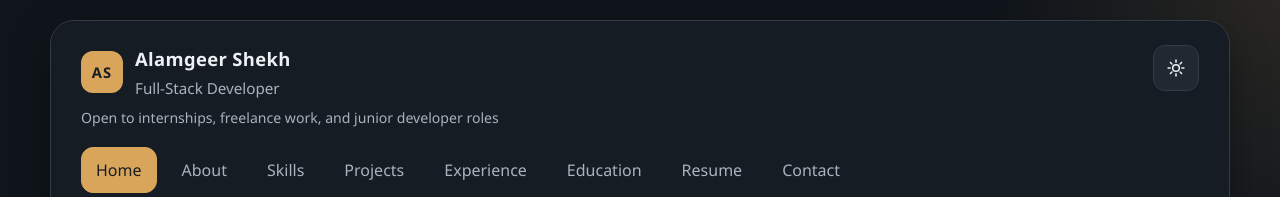
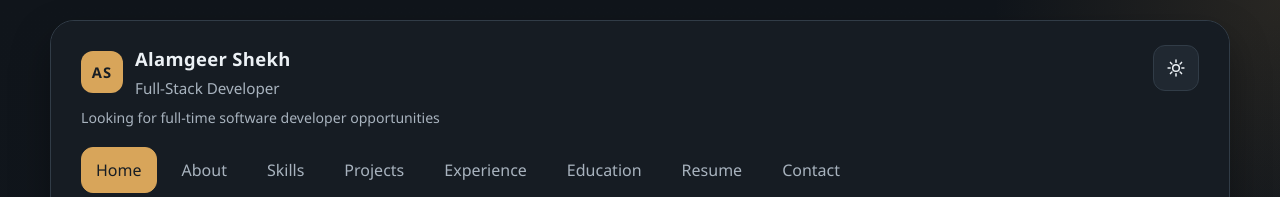
Before and after one commit to Alamgeer365/Portfolio, a React (Vite) app: page / in a window 1280 px wide. Shown: the top 197 px of the page. Built offline with nearby package versions, Linux system fonts and the light colour scheme.

Commit message:
update availability message

```diff
--- a/src/data/siteData.js
+++ b/src/data/siteData.js
@@ -13,7 +13,7 @@ export const profile = {
   resume: "/Alamgeer_Shekh_Resume.pdf",
   shortBio:
     "I am a full-stack developer who enjoys building useful products with React, MERN, and Django. I care about clean structure, responsive UI, and backend features that make the final project feel complete.",
-  availability: "Open to internships, freelance work, and junior developer roles",
+  availability: "Looking for full-time software developer opportunities",
 };
 
 export const routes = [
```
